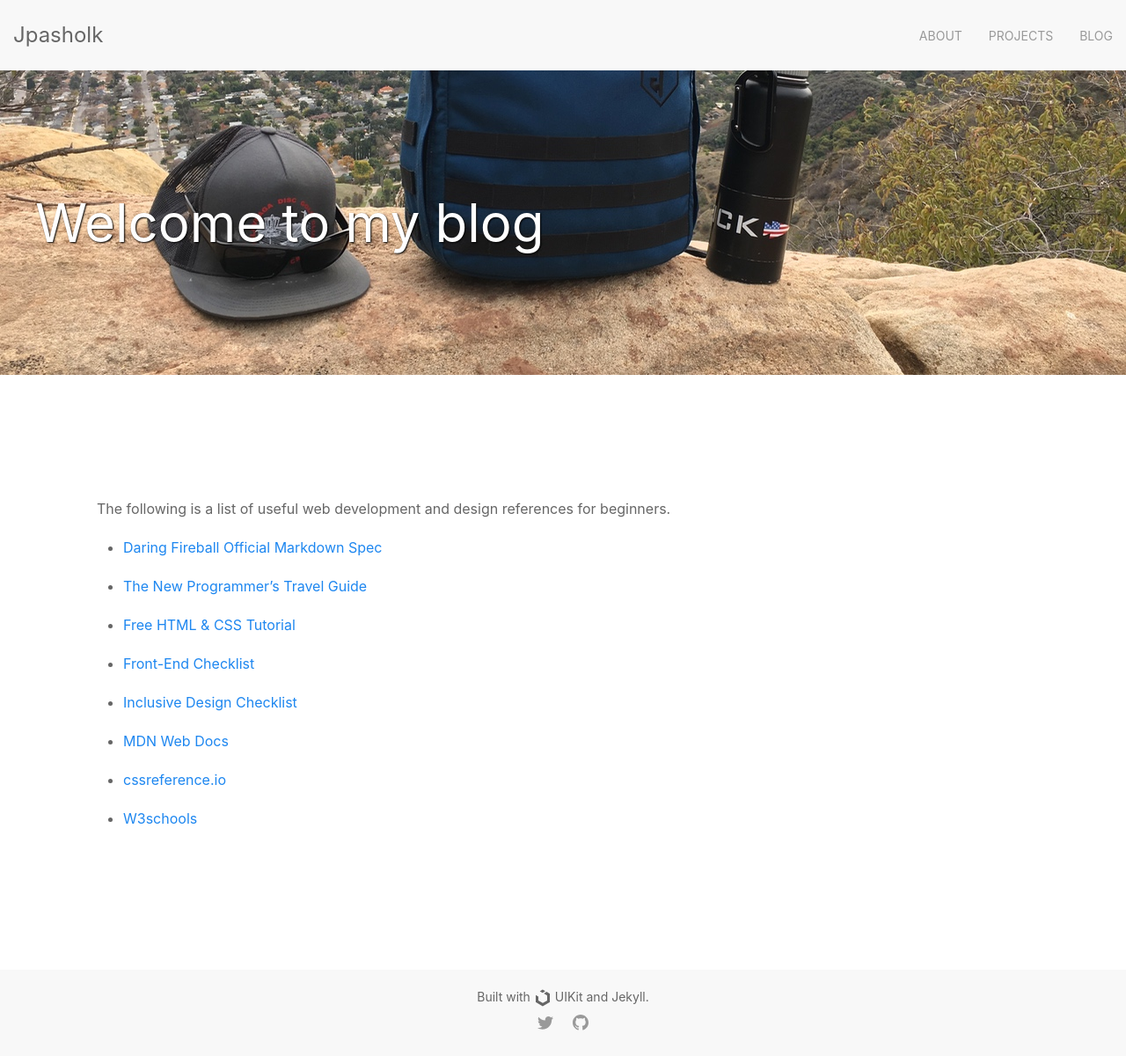
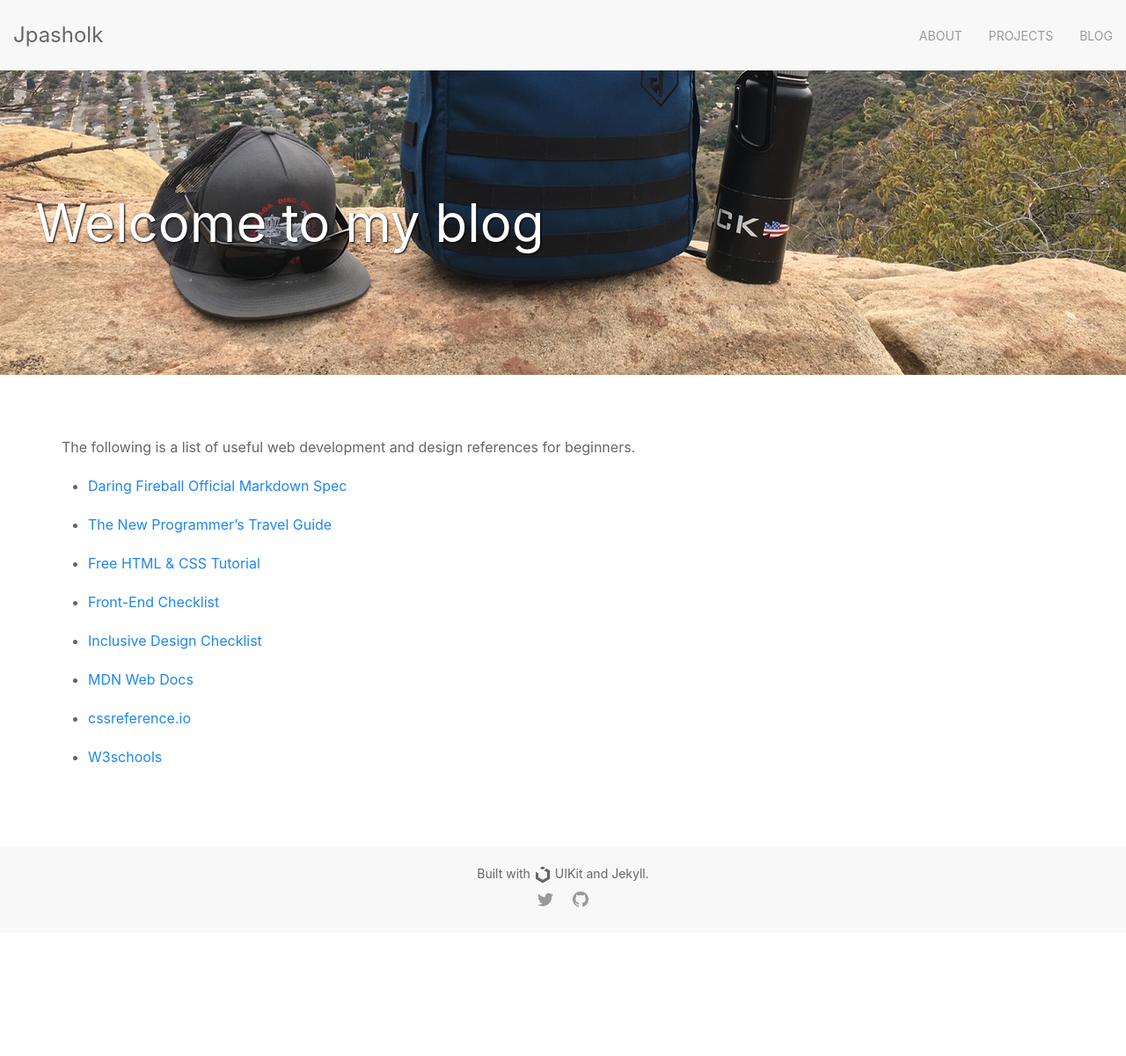
Before and after one commit to jpasholk/jpasholk.github.io, a Jekyll site: the page built from webdevref.md, in a window 1280 px wide. Shown: the whole page at 88% size. Built offline with Jekyll 4.4.1, drawn with Linux system fonts in a browser that asks for light colours; after the commit the page ends 1060 px from its top, so only the background shows below that.

Commit message:
Fixing padding again...

```diff
--- a/_includes/body.html
+++ b/_includes/body.html
@@ -14,7 +14,7 @@
             </div>
           </div>
           <br>
-          <a class="uk-button uk-button-default uk-border-rounded" href="{{"/aboutme" | relative_url }}" target="_blank">Read more</a>
+          <a class="uk-button uk-button-default uk-border-rounded" href="{{"/aboutme" | relative_url }}">Read more</a>
 
         </div>
       </div>
--- a/_layouts/page.html
+++ b/_layouts/page.html
@@ -10,8 +10,8 @@
       </div>
     </div>
   </div>
-  <div class="uk-section uk-container">
-    <article class="uk-article uk-padding-large">
+  <div class="uk-section uk-container uk-padding-large">
+    <article class="uk-article">
       {{content}}
     </article>
   </div>
```
